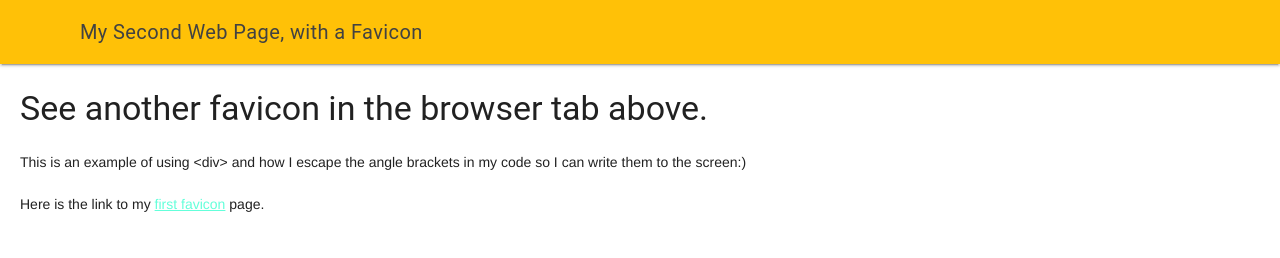
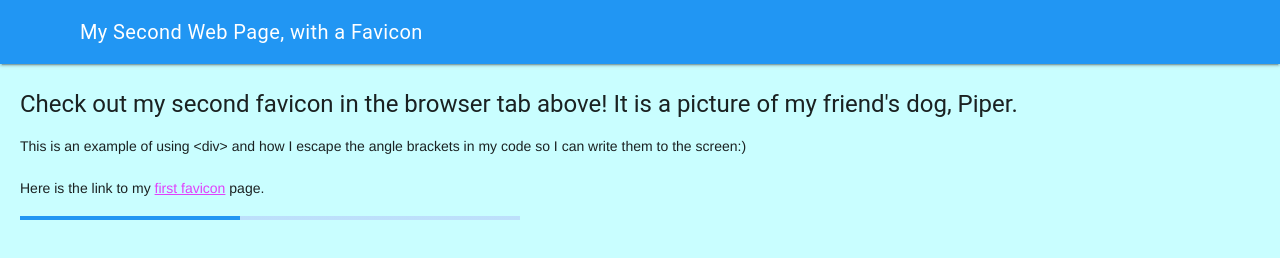
Before and after one commit to ICS2O-EmmaJ/Unit1-06-Favicons, a plain HTML site: page more_fav.html in a window 1280 px wide. Drawn offline with nearby package versions, Linux system fonts and the light colour scheme.

Commit message:
Made a second web page.

```diff
--- a/more_fav.html
+++ b/more_fav.html
@@ -15,7 +15,7 @@
 
 		<!-- To use Google's MDL -->
     <link rel="stylesheet" href="https://fonts.googleapis.com/icon?family=Material+Icons">
-    <link rel="stylesheet" href="https://code.getmdl.io/1.3.0/material.amber-teal.min.css" />
+    <link rel="stylesheet" href="https://code.getmdl.io/1.3.0/material.blue-purple.min.css" />
     <title>My Second Web Page, with a Favicon</title>
   </head>
   <body>
@@ -31,10 +31,12 @@
 	      </div>
 	    </header>
 
+      <body style="background-color:rgb(201, 254, 255);">
+
 			<!-- Container for web page content -->
 	    <main class = "mdl-layout__content" style = "padding-left:20px">
 
-		    <h3>See another favicon in the browser tab above.</h3>
+		    <h4>Check out my second favicon in the browser tab above! It is a picture of my friend's dog, Piper.</h4>
 
 				<!-- My div tag with an id -->
 				<div id = "hello-world">This is an example of using &ltdiv&gt and how I escape the angle brackets in my code so I can write them to the screen:)</div>
@@ -42,6 +44,15 @@
 		    <p>
 		      Here is the link to my <a href="./index.html">first favicon</a> page.
 		    </p>
+
+        <!-- Simple MDL Progress Bar -->
+        <div id="p1" class="mdl-progress mdl-js-progress"></div>
+        <script>
+          document.querySelector('#p1').addEventListener('mdl-componentupgraded', function() {
+            this.MaterialProgress.setProgress(44);
+          });
+
+        </script>
 			</main>
 		</div>
   </body>
```
